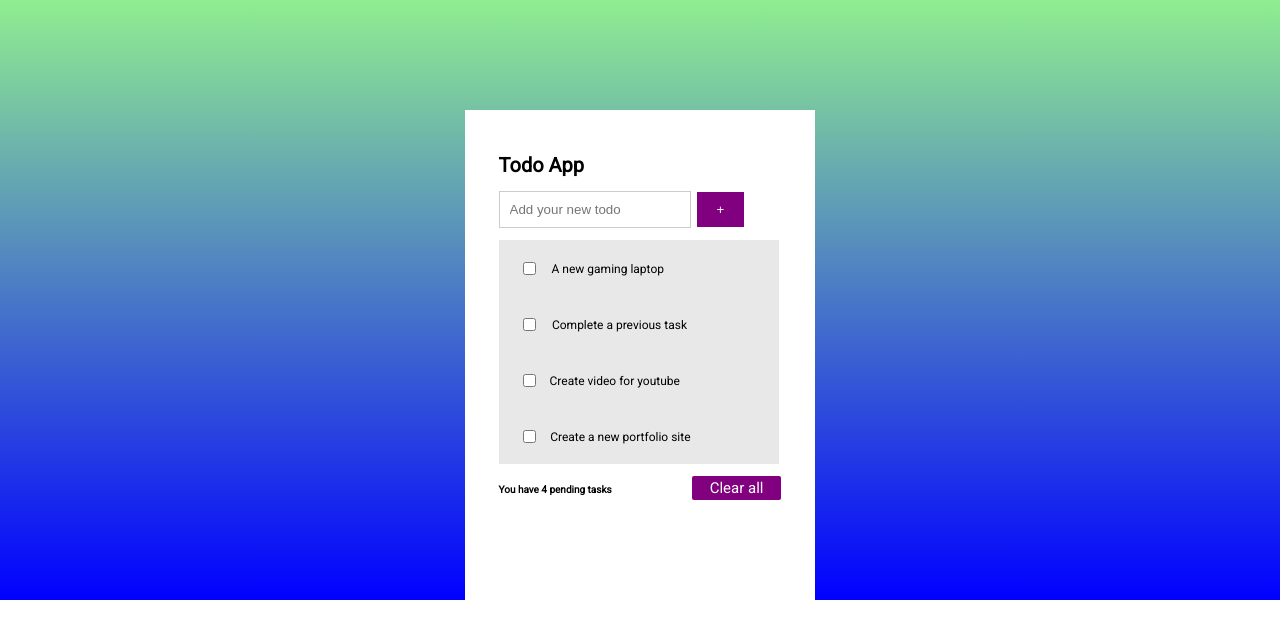
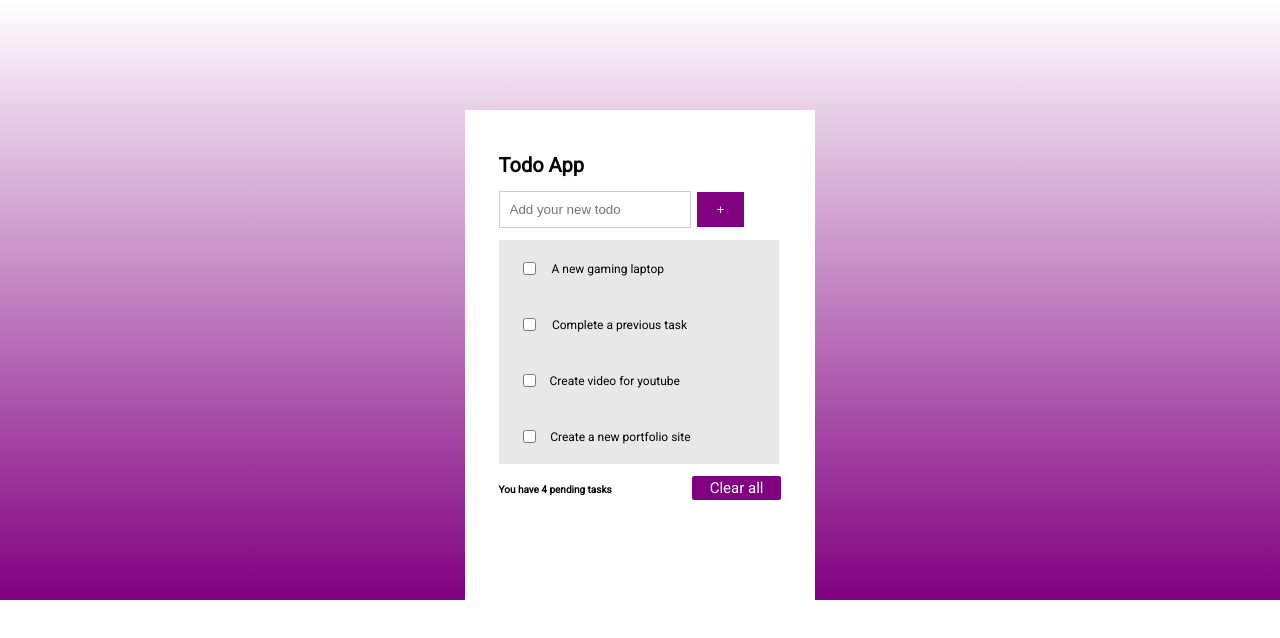
Before and after one commit to eugene4545/To-do-list, a plain HTML site: page index.html in a window 1280 px wide. Drawn offline with Linux system fonts and the light colour scheme.

Commit message:
css issue fixed

```diff
--- a/css/style.css
+++ b/css/style.css
@@ -1,6 +1,6 @@
 html{
     font-family: 'Roboto', sans-serif;
-    background: linear-gradient(#90ee90,#0000ff);
+    background: linear-gradient(#fff,purple);
     background-repeat: no-repeat;
     background-position: center;
     background-size: auto;
@@ -48,11 +48,11 @@ ul{
     align-items: center;
 
 }
-
+/*
 input.check{
 
 
-}
+}*/
 
 .todo-list{
     text-align:end !important;
```
